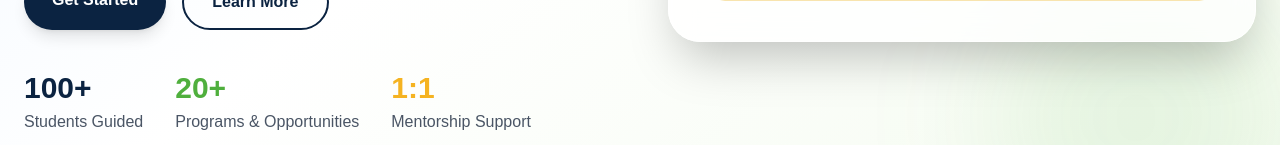
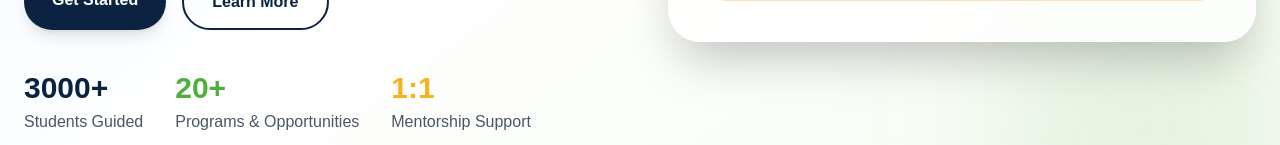
Before and after one commit to unipathuzbekistan-byte/unipath-uzbekistan, a Next.js app: page / in a window 1280 px wide. Shown: the part 807-952 px from the top of the page. Built offline with nearby package versions, Linux system fonts and the light colour scheme; no server answers.

Commit message:
Update page.tsx

```diff
--- a/app/page.tsx
+++ b/app/page.tsx
@@ -39,7 +39,7 @@ export default function Home() {
 
             <div className="mt-10 flex flex-wrap gap-8">
               <div>
-                <p className="text-3xl font-extrabold text-[#0B2341]">100+</p>
+                <p className="text-3xl font-extrabold text-[#0B2341]">3000+</p>
                 <p className="text-gray-600 mt-1">Students Guided</p>
               </div>
               <div>
```
